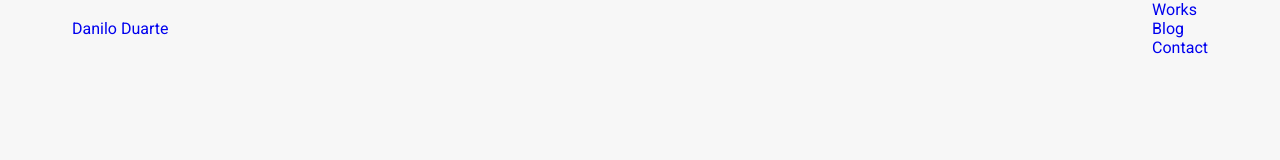
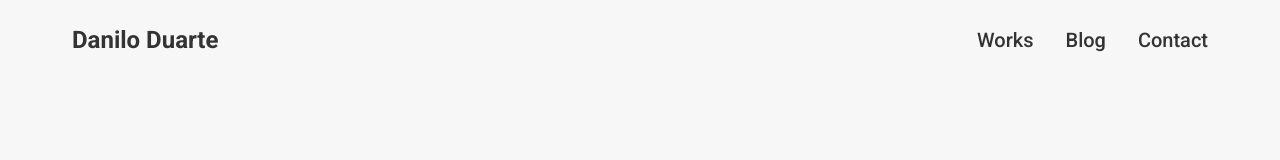
Before and after one commit to danilojduarte/FrontEndReact, a plain HTML site: page Aua-ProjetoPratico/index.html in a window 1280 px wide. Drawn offline with Linux system fonts and the light colour scheme.

Commit message:
Barra de navegação concluída

```diff
--- a/Aua-ProjetoPratico/css/style.css
+++ b/Aua-ProjetoPratico/css/style.css
@@ -19,6 +19,7 @@ body {
 }
 header {
   background-color: #f7f7f7;
+  height: 80px;
 }
 header #navbar {
   display: flex;
@@ -28,5 +29,28 @@ header #navbar {
   max-width: 1200px;
   margin: 0 auto;
   padding: 0 2rem;
+  height: 80px;
+}
+header #navbar .nav-brand{
+  text-decoration: none;
+  font-size: 1.5rem;
+  font-weight: 700;
+  color: #333;
+}
+header #navbar .nav-list {
+  list-style: none;
 
+  display: flex;
+  align-items: center;
+  gap: 2rem;
 }
+header #navbar .nav-list .nav-item a {
+  text-decoration: none;
+  color: #333;
+  font-size: 20px;
+  font-weight: 500;
+  transition: all .3s ease;
+}
+header #navbar .nav-list .nav-item a:hover {
+  color: #777;
+}
```
